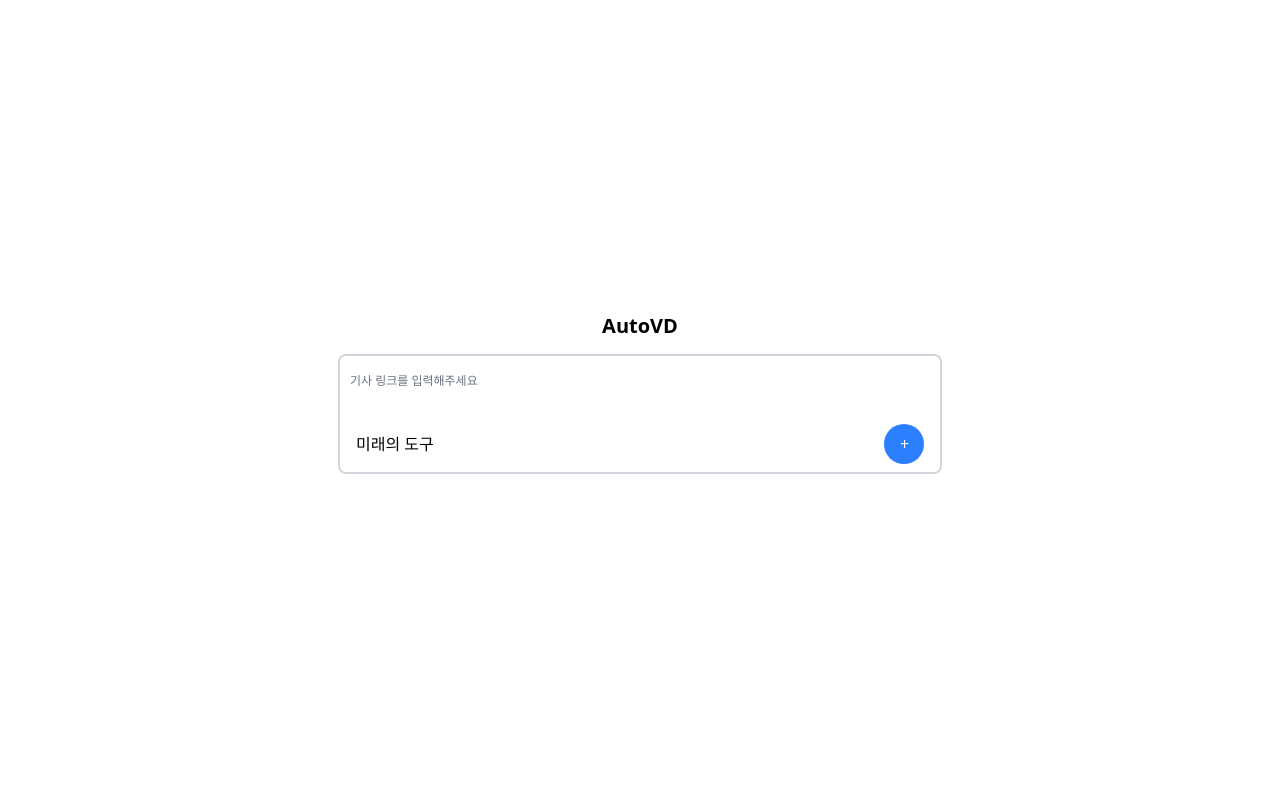
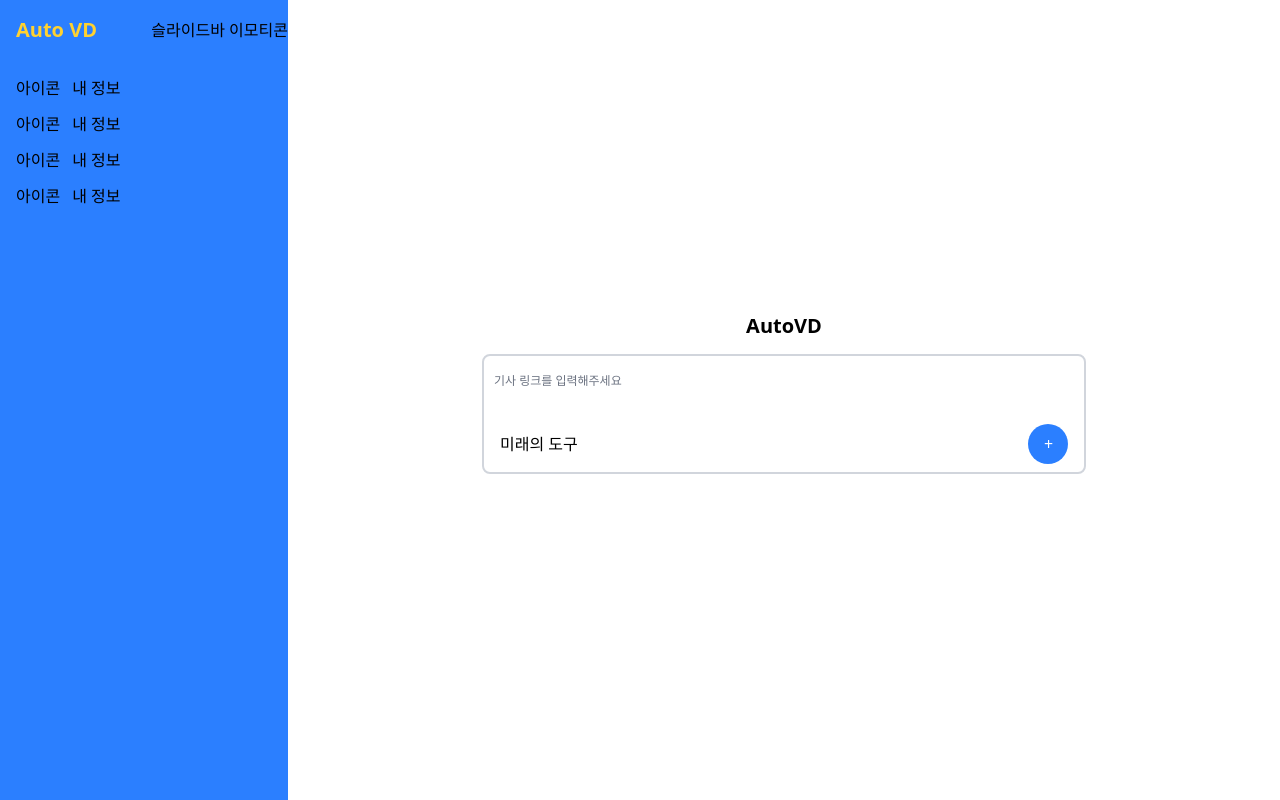
Before and after one commit to AutoVdMvp/AutoVd-FE, a Next.js app: page / in a window 1280 px wide. Built offline with nearby package versions, Linux system fonts and the light colour scheme.

Commit message:
style : 슬라이드 및 메인화면 디자인 초기 구현

```diff
--- a/src/app/(pages)/page.tsx
+++ b/src/app/(pages)/page.tsx
@@ -11,11 +11,39 @@ export default function Home() {
   };
 
   return (
-    <main className="flex flex-col items-center justify-center min-h-screen p-24">
-      <h1 className="text-xl font-bold">AutoVD</h1>
-      <div className="flex flex-col m-3.5 gap-3">
-        <div className="relative">
-          <ArticleEditor onSubmit={handleSubmit} />
+    <main className="relative flex min-h-screen">
+      <div className="flex flex-col min-h-full gap-8 py-4 pl-4 bg-blue-500 w-[288px]">
+        <div className="flex items-center justify-between gap-3">
+          <div className="text-xl font-bold text-amber-300">Auto VD</div>
+          <div>슬라이드바 이모티콘</div>
+        </div>
+
+        <div className="flex flex-col gap-3">
+          <div className="flex gap-3">
+            <div>아이콘</div>
+            <span>내 정보</span>
+          </div>
+          <div className="flex gap-3">
+            <div>아이콘</div>
+            <span>내 정보</span>
+          </div>
+          <div className="flex gap-3">
+            <div>아이콘</div>
+            <span>내 정보</span>
+          </div>
+
+          <div className="flex gap-3">
+            <div>아이콘</div>
+            <span>내 정보</span>
+          </div>
+        </div>
+      </div>
+      <div className="flex flex-col items-center justify-center flex-1">
+        <h1 className="text-xl font-bold">AutoVD</h1>
+        <div className="flex flex-col m-3.5 gap-3">
+          <div className="relative">
+            <ArticleEditor onSubmit={handleSubmit} />
+          </div>
         </div>
       </div>
     </main>
```
